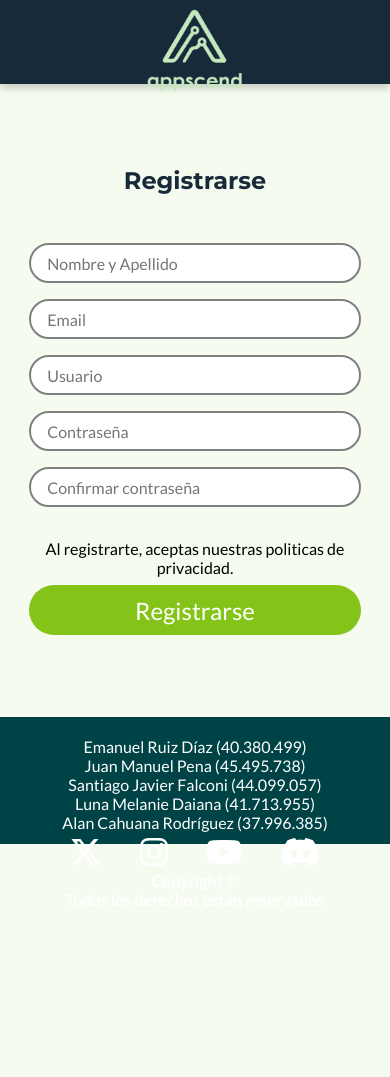
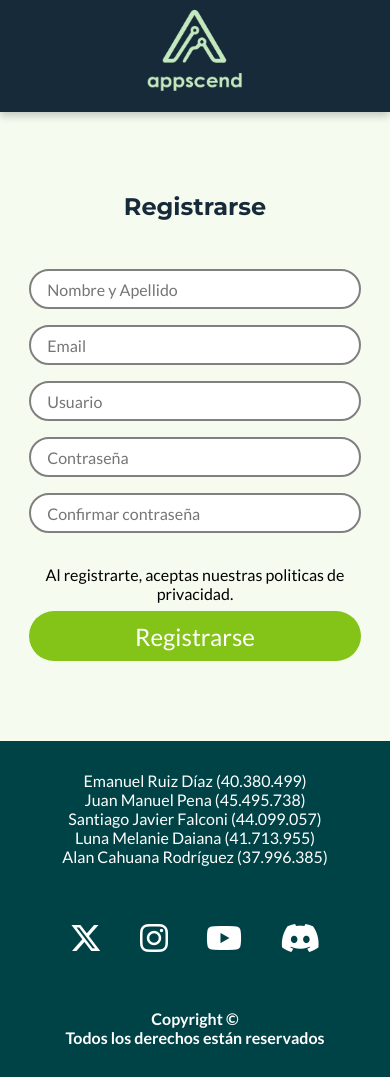
Before and after one commit to juanmapena/Proyecto-ProgramacionWeb1, a plain HTML site: page Pages/registro.html in a window 390 px wide. Before the commit the page ends 909 px from the top, so only its background shows below. Drawn offline with Linux system fonts and the light colour scheme.

Commit message:
Ajuste del responsive en pagina de registro

```diff
--- a/Pages/registro.html
+++ b/Pages/registro.html
@@ -45,9 +45,9 @@
                 </form>
             </section>
         </main>
-        <footer class="footer">
-            <div class="div_contenedor">
-                <section class="section_hijo">
+        <footer>
+            <section class="about_us">
+                <article>
                     <p>Emanuel Ruiz Díaz (40.380.499) </p>
                     <p>Juan Manuel Pena (45.495.738)
                     <p>
@@ -55,10 +55,10 @@
                     <p>
                     <p>Luna Melanie Daiana (41.713.955)
                     <p>
-                            <p>Alan Cahuana Rodríguez (37.996.385)
+                    <p> Alan Cahuana Rodríguez (37.996.385)
                     <p>
-                </section>
-                <section class="section_hijo">
+                </article>
+                <article>
                     <a class="ancla" href="https://x.com/?lang=es">
                         <i class="fab fa-x-twitter"></i>
                     </a>
@@ -71,13 +71,13 @@
                     <a class="ancla" href="https://discord.com/">
                         <i class="fab fa-discord"></i>
                     </a>
-                </section>
-                <section class="section_hijo">
+                </article>
+                <article>
                     <h4>Copyright © <h4>
                             <p>Todos los derechos están reservados
                             <p>
+                </article>
             </section>
-            </div>
         </footer>
     </body>
 </html>
--- a/css/register-styles.css
+++ b/css/register-styles.css
@@ -2,7 +2,6 @@ body {
     height: 100dvh;
 
     header {
-        display: flex;
         height: 10%;
     }
 
@@ -75,6 +74,20 @@ main{
     .section-form {
         width: 50%;
     }
+
+    body {
+        height: auto;
+
+        footer {
+            height: auto;
+        }
+        header {
+            height: auto;
+        }
+        main {
+            padding: 5em 0;
+        }
+    }
 }
 
 @media screen and (max-width: 800px) {
```
Lines whose indentation alone changed are shown as unchanged.
